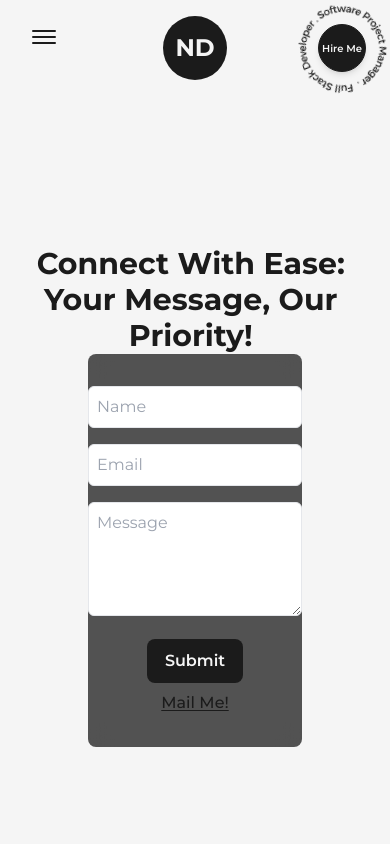
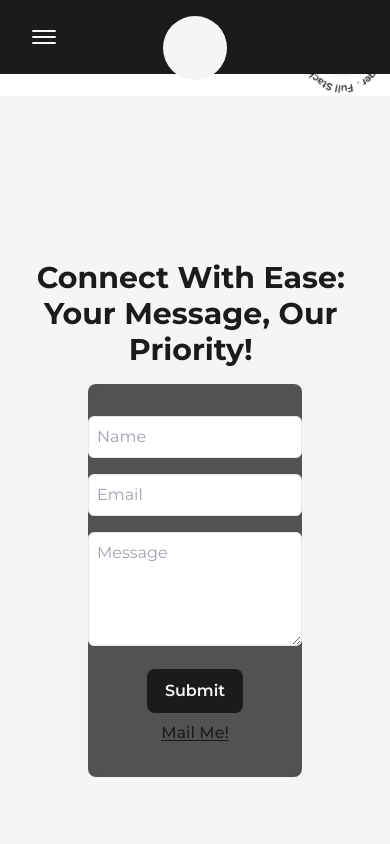
Before and after one commit to Metaverse-Nabeel/portfolio_next_JS, a Next.js app: page /contact in a window 390 px wide. Shown: the top 844 px of the page. Built offline with nearby package versions, Linux system fonts and the light colour scheme.

Commit message:
Refactoring to make the navbar sticky

```diff
--- a/src/components/Logo.jsx
+++ b/src/components/Logo.jsx
@@ -9,15 +9,13 @@ const Logo = () => {
     <div className="flex items-center justify-center mt-2">
       <MotionLink
         href="/"
-        className="w-16 h-16 bg-dark text-light flex items-center justify-center rounded-full text-2xl font-bold border border-solid border-transparent dark:border-light"
+        className="w-16 h-16 bg-light text-light flex items-center justify-center rounded-full text-2xl font-bold border border-solid border-transparent dark:border-light"
         whileHover={{
           backgroundColor: [
-            "#121212",
             "rgba(131,58,180,1)",
             "rgba(253,29,29,1)",
             "rgba(252,176,69,1)",
             "rgba(131,58,180,1)",
-            "#121212",
           ],
           transition: { duration: 1, repeat: Infinity },
         }}
--- a/src/components/NavBar.jsx
+++ b/src/components/NavBar.jsx
@@ -20,7 +20,7 @@ const CustomLink = ({ href, title, className }) => {
     <Link href={href} className={`${className} relative group`}>
       {title}
       <span
-        className={`h-[2px] inline-block bg-dark absolute left-0 -bottom-0.5 group-hover:w-full transition-[width] ease duration-300 dark:bg-light ${
+        className={`h-[2px] inline-block bg-light absolute left-0 -bottom-0.5 group-hover:w-full transition-[width] ease duration-300 dark:bg-dark ${
           router.asPath === href ? "w-full" : "w-0"
         }`}
       >
@@ -64,23 +64,23 @@ const NavBar = () => {
   };
 
   return (
-    <header className="w-full px-32 py-8 font-medium flex items-center justify-between dark:text-light relative z-10 lg:px-16 md:px-12 sm:px-8">
+    <header className="w-full px-32 py-8 font-medium flex items-center justify-between text-light dark:text-dark fixed top-0 bg-dark dark:bg-light z-10 lg:px-16 md:px-12 sm:px-8">
       <button
         className="flex-col justify-center items-center hidden lg:flex"
         onClick={handleClick}
       >
         <span
-          className={`bg-dark transition-all duration-300 ease-out dark:bg-light block h-0.5 w-6 rounded-sm ${
+          className={`bg-light transition-all duration-300 ease-out dark:bg-dark block h-0.5 w-6 rounded-sm ${
             isOpen ? "rotate-45 translate-y-1" : "-translate-y-0.5"
           }`}
         ></span>
         <span
-          className={`bg-dark transition-all duration-300 ease-out dark:bg-light block h-0.5 w-6 rounded-sm my-0.5 ${
+          className={`bg-light transition-all duration-300 ease-out dark:bg-dark block h-0.5 w-6 rounded-sm my-0.5 ${
             isOpen ? "opacity-0" : "opacity-100"
           }`}
         ></span>
         <span
-          className={`bg-dark transition-all duration-300 ease-out dark:bg-light block h-0.5 w-6 rounded-sm ${
+          className={`bg-light transition-all duration-300 ease-out dark:bg-dark block h-0.5 w-6 rounded-sm ${
             isOpen ? "-rotate-45 -translate-y-1" : "translate-y-0.5"
           }`}
         ></span>
--- a/src/pages/about.js
+++ b/src/pages/about.js
@@ -67,7 +67,7 @@ const about = () => {
         />
       </Head>
       <TransitionEffect />
-      <main className="flex w-full flex-col items-center justify-center">
+      <main className="flex w-full flex-col items-center justify-center mt-16">
         <Layout className="pt-16">
           <AnimatedText text="Passion Fuels Purpose!" className="mb-16 lg:!text-7xl sm:!text-6xl xs:!text-4xl sm:mb-8" />
           <div className="grid w-full grid-cols-8 gap-16 sm:gap-8">
--- a/src/pages/articles.js
+++ b/src/pages/articles.js
@@ -80,7 +80,7 @@ const articles = () => {
         />
       </Head>
       <TransitionEffect/>
-      <main className="w-full mb-16 flex flex-col items-center justify-center overflow-hidden dark:text-light">
+      <main className="w-full mb-16 flex flex-col items-center justify-center overflow-hidden dark:text-light mt-16">
         <Layout className="pt-16">
           <AnimatedText text="Words Can Change The World!" className="mb-16 lg:!text-7xl sm:!text-6xl sm:mb-8 xs:!text-4xl" />
           <ul className="grid grid-cols-2 gap-16 lg:gap-8 md:gap-y-16 md:grid-cols-1">
--- a/src/pages/contact.js
+++ b/src/pages/contact.js
@@ -38,7 +38,7 @@ const Contact = () => {
         />
       </Head>
       <TransitionEffect />
-      <main className="flex items-center text-dark w-full min-h-screen">
+      <main className="flex items-center text-dark w-full min-h-screen mt-24">
         <Layout className="pt-0 md:pt-16 sm:pt-8">
           <div className="flex items-center justify-between w-full lg:flex-col">
             <div className="w-full flex flex-col items-center self-center text-center">
@@ -46,7 +46,7 @@ const Contact = () => {
                 text="Connect with Ease: Your Message, Our Priority!"
                 className="!text-6xl !text-left xl:!text-5xl lg:!text-center lg:!text-6xl md:!text-5xl sm:!text-3xl"
               />
-              <div className="min-w-[50vw] flex flex-col justify-between z-30 items-center rounded-lg backdrop-blur-md py-8 bg-dark/75 dark:bg-light/50">
+              <div className="min-w-[50vw] flex flex-col justify-between z-30 items-center rounded-lg backdrop-blur-md py-8 bg-dark/75 dark:bg-light/50 mt-4">
                 <form
                   action="https://formsubmit.co/47096d9f8e8dd2de1103fcd59ad1fb6c"
                   className="max-w-md"
--- a/src/pages/index.js
+++ b/src/pages/index.js
@@ -17,7 +17,7 @@ const Home = () => {
         <meta name="description" content="This is the home page for the Nabeel Digital Portfolio website" />
       </Head>
       <TransitionEffect />
-      <main className="flex items-center text-dark w-full min-h-screen">
+      <main className="flex items-center text-dark w-full min-h-screen mt-24 pt-16">
         <Layout className="pt-0 md:pt-16 sm:pt-8">
           <div className="flex items-center justify-between w-full lg:flex-col">
             <div className="w-1/2 mr-12 md:w-full">
--- a/src/pages/projects.js
+++ b/src/pages/projects.js
@@ -42,7 +42,7 @@ const FeaturedProjects = ({ type, title, summary, img, link, github }) => {
     </article>
   );
 };
-const Project = ({ type, title, img, link, github }) => {
+const Project = ({ type, title, img, link, github, summary }) => {
   return (
     <article className="w-full flex flex-col items-center justify-center rounded-2xl border boder-solid border-dark bg-light p-6 relative dark:bg-dark dark:border-light xs:p-4">
       <div className='absolute top-0 -right-3 -z-10 w-[101%] h-[103%] rounded-[2rem] bg-dark rounded-br-3xl dark:bg-light md:-right-2 md:w-[101%] sm:h-[102%] xs:rounded-[1.5rem]'/>
@@ -52,6 +52,7 @@ const Project = ({ type, title, img, link, github }) => {
       </Link>
       <div className="w-full flex flex-col items-start justify-between mt-4">
         <span className="text-primary font-medium text-xl dark:text-primaryDark lg:text-lg md:text-base">{type}</span>
+        <span className="text-dark font-medium text-xl dark:text-light lg:text-lg md:text-base">{summary}</span>
         <Link href={link} target="_blank" className="hover:underline underline-offset-2">
           <h2 className="my-2 w-full text-left text-3xl font-bold lg:text-2xl">{title}</h2>
         </Link>
@@ -80,7 +81,7 @@ const projects = () => {
         />
       </Head>
       <TransitionEffect />
-      <main className="w-full mb-16 flex flex-col items-center justify-center dark:text-light">
+      <main className="w-full mb-16 flex flex-col items-center justify-center dark:text-light mt-16">
         <Layout className="pt-16">
           <AnimatedText text="Imagination Trumps Knowledge!" className="mb-16 lg:!text-7xl sm:!text-6xl sm:mb-8 xs:!text-4xl" />
           <div className="grid grid-cols-12 gap-24 gap-y-32 xl:gap-x-16 lg:gap-x-8 md:gap-y-24 sm:gap-x-0">
```
